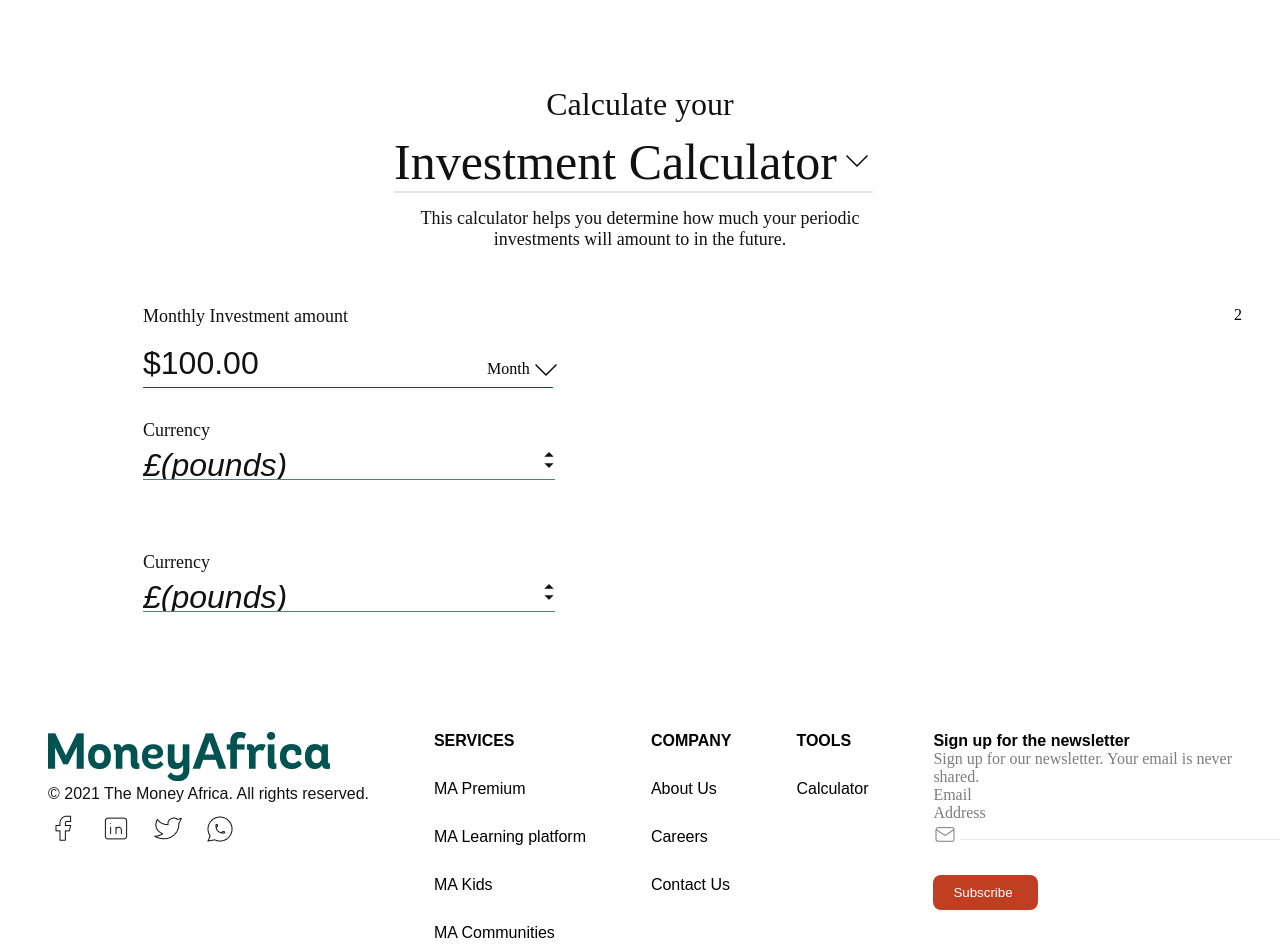
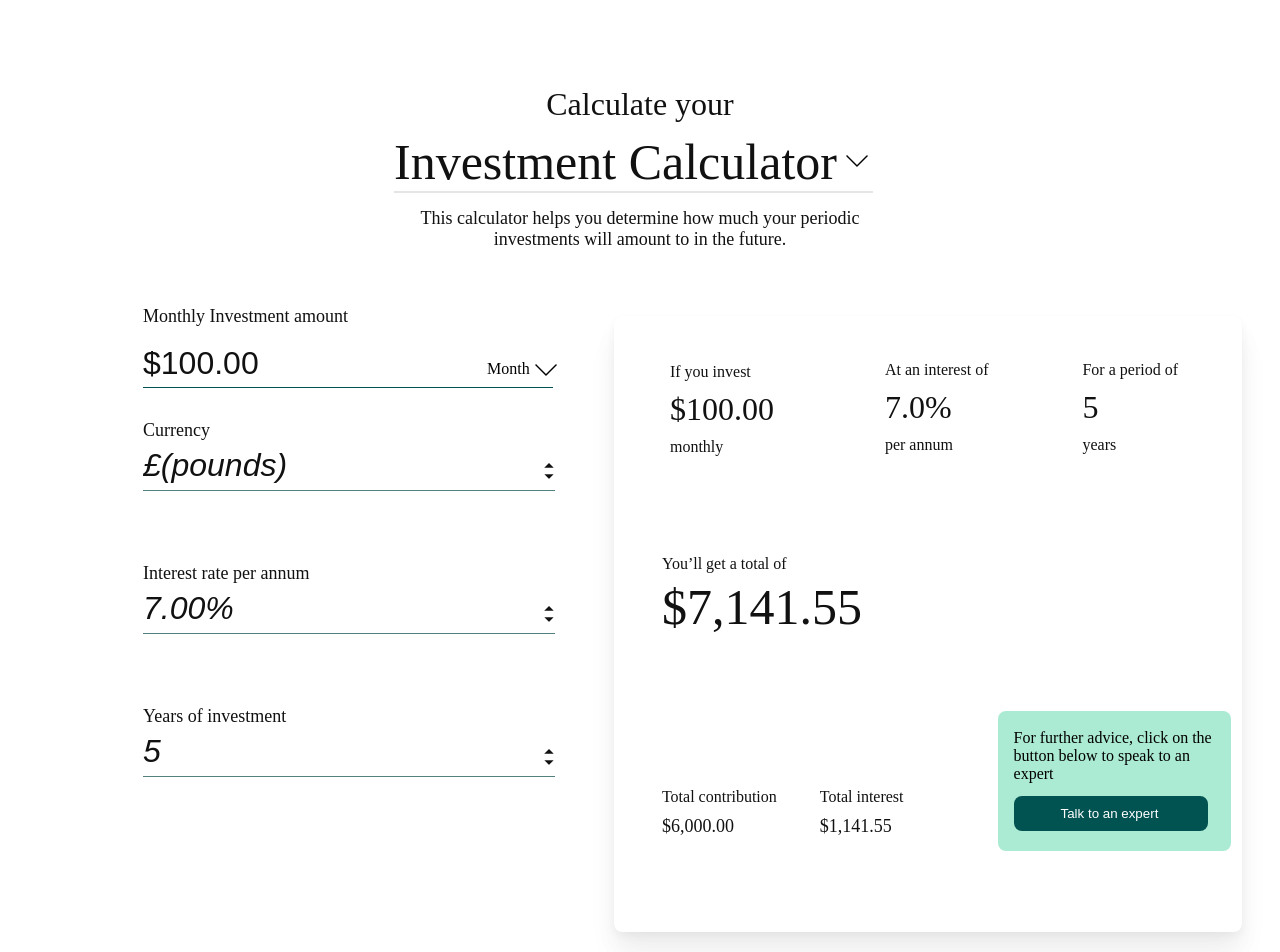
Before and after one commit to victory-nwawunze/clone-financial-website, a React (Create React App) app: page /moneyAfrica/MoneyAfricaInvestmentPage in a window 1280 px wide. Shown: the top 952 px of the page. Built offline with nearby package versions, Linux system fonts and the light colour scheme.

Commit message:
Finished MoneyAfricaSavingInvestmentPage

```diff
--- a/src/components/MoneyAfricaInvestmentPage/MoneyAfricaInvestmentPage.js
+++ b/src/components/MoneyAfricaInvestmentPage/MoneyAfricaInvestmentPage.js
@@ -52,11 +52,26 @@ const MoneyAfricaInvestmentPage = () => {
               </div>
             </div>
             <div className="MarginForAllTheInputField">
-              <p className="InvestmentPeriodFormText">Currency</p>
+              <p className="InvestmentPeriodFormText">
+                Interest rate per annum
+              </p>
               <div className="PositionInputWithArrowUpAndDown">
                 <input
                   type="text"
-                  placeholder="£(pounds)"
+                  placeholder="7.00%"
+                  className="InvestmentFormStyles"
+                />
+                <div className="PositionDropdownImage">
+                  <img src={InputDropDownImage} />
+                </div>
+              </div>
+            </div>
+            <div className="MarginForAllTheInputField">
+              <p className="InvestmentPeriodFormText">Years of investment</p>
+              <div className="PositionInputWithArrowUpAndDown">
+                <input
+                  type="text"
+                  placeholder="5"
                   className="InvestmentFormStyles"
                 />
                 <div className="PositionDropdownImage">
@@ -65,7 +80,71 @@ const MoneyAfricaInvestmentPage = () => {
               </div>
             </div>
           </div>
-          <div>2</div>
+          <div>
+            <div className="MoneyAfricaSavingInvestmentCardStyles">
+              <div className="MoneyAfricaSavingInvestmentInnerTextCardStyles">
+                <div className="df">
+                  <div className="MarginMoneyAfricaSavingTextOne">
+                    <p className="YouNeedToInvestTextStyles">If you invest</p>
+                    <h4 className="YouNeedToInvestTextAmountStyles">$100.00</h4>
+                    <p className="YouNeedToInvestTextMonthStyles">monthly</p>
+                  </div>
+                  <div className="MarginMoneyAfricaSavingTextTwo">
+                    <p className="YouNeedToInvestTextStyles">
+                      At an interest of
+                    </p>
+                    <h4 className="YouNeedToInvestTextAmountStyles">7.0%</h4>
+                    <p className="YouNeedToInvestTextMonthStyles">per annum</p>
+                  </div>
+                  <div className="MarginMoneyAfricaSavingTextThree">
+                    <p className="YouNeedToInvestTextStyles">For a period of</p>
+                    <h4 className="YouNeedToInvestTextAmountStyles">5 </h4>
+                    <p className="YouNeedToInvestTextMonthStyles">years</p>
+                  </div>
+                </div>
+              </div>
+              <div className="MoneyAfricaTotalAmountTextStyles">
+                <p className="GetATotalTextStyles">You’ll get a total of</p>
+                <h2 className="GetATotalAmountTextStyles">$7,141.55</h2>
+              </div>
+              <div className="MoneyAfricaTotalContributionStyles">
+                <div className="df">
+                  <div className="PaddingTotalContributionTextStyles">
+                    <p className="PaddingTotalContributionParagraphTextStyles">
+                      Total contribution
+                    </p>
+                    <h5 className="PaddingTotalContributionAmountTextStyles">
+                      $6,000.00
+                    </h5>
+                  </div>
+                  <div className="PaddingForTotalIntrestRateStyles">
+                    <p className="PaddingTotalContributionParagraphTextStyles">
+                      Total interest
+                    </p>
+                    <h5 className="PaddingTotalContributionAmountTextStyles">
+                      $1,141.55
+                    </h5>
+                  </div>
+                  <div className="InnerCardBackgroundColorAndTextStyles">
+                    <p>
+                      For further advice, click on the
+                      <br /> button below to speak to an
+                      <br /> expert
+                    </p>
+                    <div className="TalkToAnExpert">
+                      <div>
+                        <input
+                          type="button"
+                          value="Talk to an expert"
+                          className="TalkToAnExpertBtnStyles"
+                        />
+                      </div>
+                    </div>
+                  </div>
+                </div>
+              </div>
+            </div>
+          </div>
         </div>
       </div>
     </React.Fragment>
--- a/src/index.css
+++ b/src/index.css
@@ -1712,6 +1712,7 @@ input:checked+.slider:before {
   font-weight: 500;
   font-size: 32px;
   color: #111111;
+
 }
 
 .MoreInvestmentFontStylesForToolsPage {
@@ -1827,6 +1828,7 @@ input:checked+.slider:before {
   margin-top: 56px;
     margin-right: 38px;
     margin-left: 143px;
+    margin-bottom: 213px;
 }
 
 .InvestmentPeriodFormText {
@@ -1844,6 +1846,7 @@ input:checked+.slider:before {
   margin-top: 10px;
   outline: none;
   padding-top: 13px;
+  padding-bottom: 11px;
 }
 
 .InvestmentFormStyles::placeholder {
```
Lines whose indentation alone changed are shown as unchanged.
